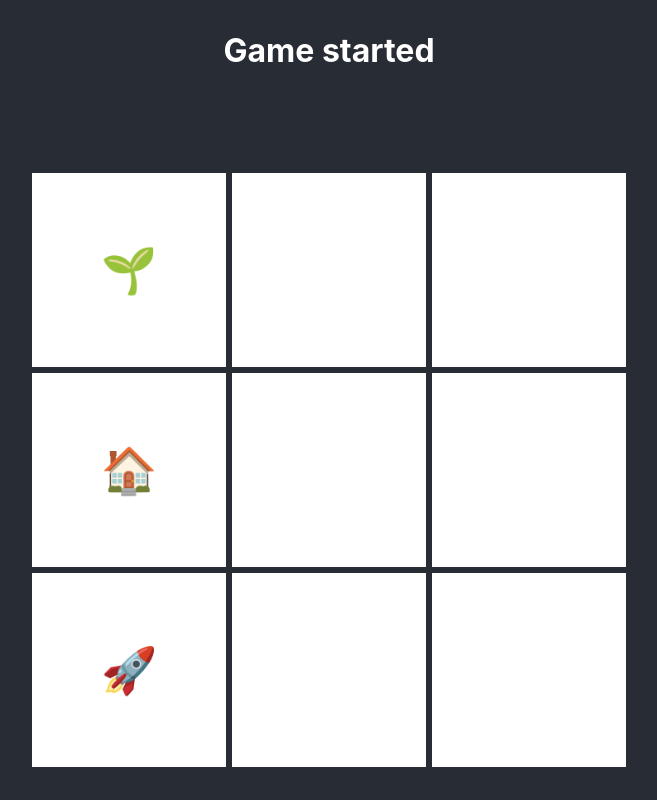
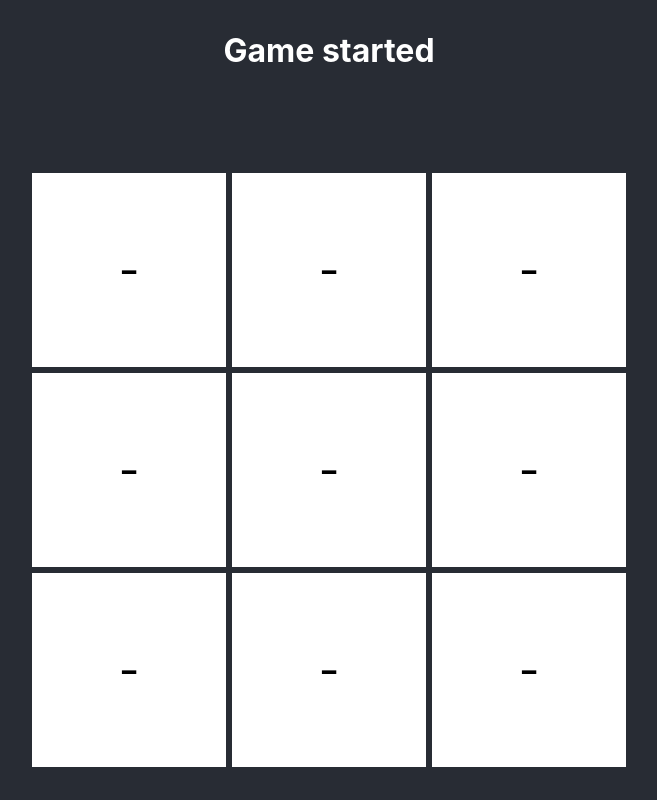
Before and after one commit to wunnle/colonization-game, a React (Create React App) app: page / in a window 1280 px wide. Shown: the whole page, without its empty margins (311-968 px from the left). Built offline with nearby package versions, Linux system fonts and the light colour scheme.

Commit message:
basic seeding and leveling up logic

```diff
--- a/src/App.css
+++ b/src/App.css
@@ -36,6 +36,7 @@ h1 {
     align-items: center;
     justify-content: center;
     font-size: 45px;
+    color: black;
 }
 
 .App-logo {
--- a/src/App.js
+++ b/src/App.js
@@ -7,9 +7,29 @@ import Tile from './components/tile'
 import './App.css';
 
 class App extends Component {
+
+  state = {
+    rowProps: {
+      a: {
+        name: 'a',
+        props: [{level: 0}, {level: 0}, {level: 0}]
+      },
+      b: {
+        name: 'b',
+        props: [{level: 0}, {level: 0}, {level: 0}]
+      },
+      c: {
+        name: 'c',
+        props: [{level: 0}, {level: 0}, {level: 0}]
+      },
+    }
+  }
+
   componentDidMount() {
     const { dispatch } = this.props
     dispatch(startGame())
+
+    console.log(this.state.rowProps)
   }
 
   fakeClick = () => {
@@ -27,31 +47,18 @@ class App extends Component {
   }
 
   handleRowClick = ({col, row}) => {
-    alert(`col: ${col}, row: ${row}`)
+    const { rowProps } = this.state
+
+    rowProps[row].props[col - 1].level++
+
+    this.setState({rowProps})
   }
 
   render() {
 
     const { gameStarted } = this.props
     const { createTileRow } = this
-
-    // rows
-
-    const rowProps = {
-      a: {
-        name: 'a',
-        props: [{state: 'seed'}, {}, {}],
-      },
-      b: {
-        name: 'b',
-        props: [{state: 'lvl1'}, {}, {}],
-      },
-      c: {
-        name: 'c',
-        props: [{state: 'lvl2'}, {}, {}],
-      },
-
-    }
+    const { rowProps } = this.state
 
 
     return (
--- a/src/components/tile/index.js
+++ b/src/components/tile/index.js
@@ -1,11 +1,12 @@
 import React, { Component } from 'react';
 
-const Tile = ({ state, handleClick }) => {
+const Tile = ({ level = 0, handleClick }) => {
   return (
     <TileHolder handleClick={handleClick}>
-      {(state === 'seed') && '🌱'}
-      {(state === 'lvl1') && '🏠'}
-      {(state === 'lvl2') && '🚀'}
+      {(level === 0) && '-'}
+      {(level === 1) && '🌱'}
+      {(level === 2) && '🏠'}
+      {(level === 3) && '🚀'}
     </TileHolder>
   )
 }
```
